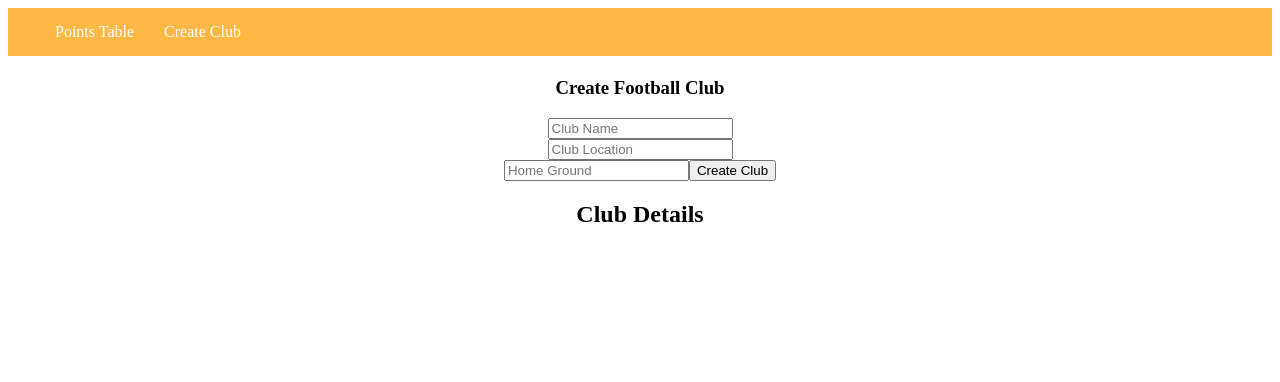
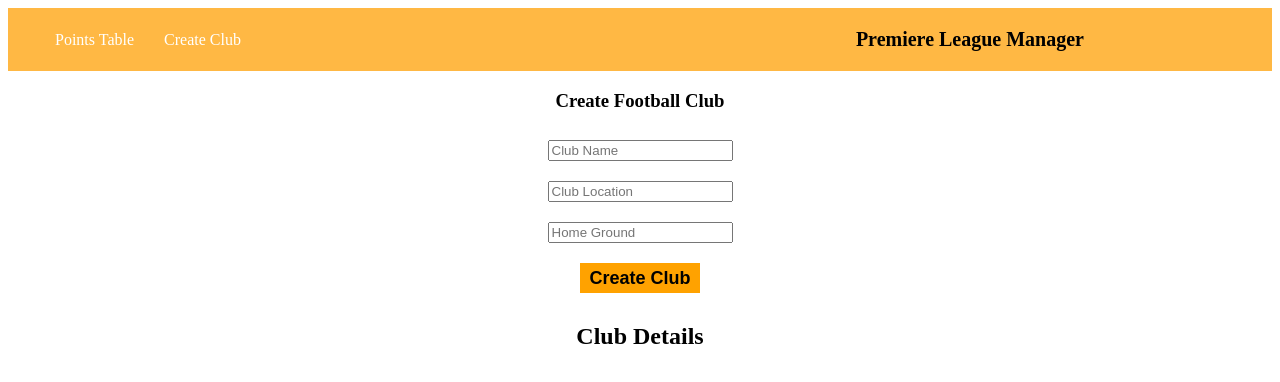
Before and after one commit to jxhzxn/OOP-CW1-AngularPlay-Submitted, an Angular app in the folder ui/: page /createClub in a window 1280 px wide. Shown: the top 382 px of the page. Built offline with nearby package versions, Linux system fonts and the light colour scheme; no server answers.

Commit message:
Commit before going to sleep

```diff
--- a/ui/src/app/create-club/create-club.component.css
+++ b/ui/src/app/create-club/create-club.component.css
@@ -0,0 +1,25 @@
+.form-container{
+  display: flex;
+  flex-direction: column;
+  justify-content: center;
+  align-items: center;
+}
+
+.item{
+  margin: 10px;
+}
+
+.createBtn{
+  margin: 10px;
+  background-color: #ffa200;
+  border: none;
+  width: 120px;
+  height: 30px;
+  font-size: 18px;
+  font-weight: bold;
+}
+
+.createBtn:hover{
+  background-color: #d08800;
+  cursor: pointer;
+}
--- a/ui/src/app/create-club/create-club.component.html
+++ b/ui/src/app/create-club/create-club.component.html
@@ -1,16 +1,13 @@
 <div style="text-align:center;">
-  <h1>{{title}}</h1>
-
-
 
   <div class="post-request-test">
     <h3>Create Football Club</h3>
-    <input type="text" [(ngModel)]="clubName" placeholder="Club Name">
-    <br/>
-    <input type="text" [(ngModel)]="location" placeholder="Club Location">
-    <br/>
-    <input type="text" [(ngModel)]="homeGround" placeholder="Home Ground">
-    <button (click)="createPerson()">Create Club</button>
+    <div class="form-container">
+      <input class="item" type="text" [(ngModel)]="clubName" placeholder="Club Name">
+      <input class="item" type="text" [(ngModel)]="location" placeholder="Club Location">
+      <input class="item" type="text" [(ngModel)]="homeGround" placeholder="Home Ground">
+      <button class="createBtn" (click)="createPerson()">Create Club</button>
+    </div>
     <h2>Club Details <br/> <span class="details">{{postRequestResponse}}</span></h2>
   </div>
 </div>
--- a/ui/src/app/navbar/navbar.component.css
+++ b/ui/src/app/navbar/navbar.component.css
@@ -1,14 +1,32 @@
 header{
   background-color: #ffb844;
-  padding: 15px;
+  /*padding: 15px;*/
 }
 
 a{
   color: white;
   text-decoration: none;
   padding: 15px;
+  display: flex;
+  justify-content: center;
+  align-items: center;
 }
 
 a:hover{
   background-color: #ffa200;
 }
+
+.nav-items{
+  display: flex;
+}
+
+.title{
+  margin-left: 600px;
+  /*border-color: black;*/
+  /*border-style: solid;*/
+  display: flex;
+  justify-content: center;
+  align-items: center;
+  font-weight: bold;
+  font-size: 20px;
+}
--- a/ui/src/app/navbar/navbar.component.html
+++ b/ui/src/app/navbar/navbar.component.html
@@ -1,6 +1,9 @@
 <header>
   <nav class="container">
-    <a routerLink="/">Points Table</a>
-    <a routerLink="/createClub">Create Club</a>
+    <div class="nav-items">
+      <a routerLink="/">Points Table</a>
+      <a routerLink="/createClub">Create Club</a>
+      <p class="title">Premiere League Manager</p>
+    </div>
   </nav>
 </header>
```
